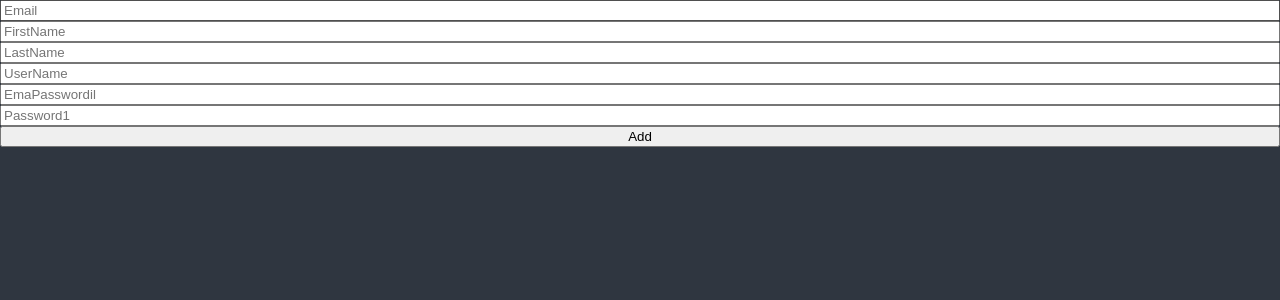
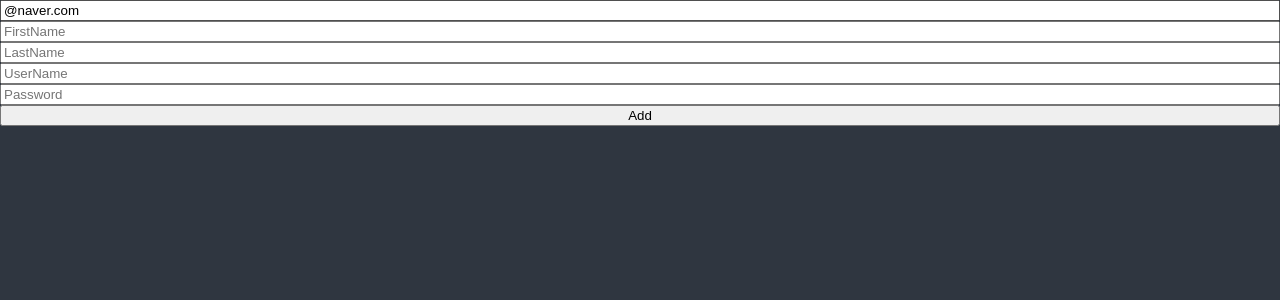
Before and after one commit to sdfwefk11/reactstudy02, a React (Create React App) app: page / in a window 1280 px wide. Shown: the top 300 px of the page. Built offline with nearby package versions, Linux system fonts and the light colour scheme.

Commit message:
useForm(defaultValues)

```diff
--- a/src/ToDoList.tsx
+++ b/src/ToDoList.tsx
@@ -33,8 +33,12 @@ import { useForm } from "react-hook-form";
 }
 
 export default ToDoList; */
-interface FormType {
-  [key: string]: string;
+interface IForm {
+  email: string;
+  firstName: string;
+  lastName: string;
+  userName: string;
+  password: string;
 }
 
 function ToDoList() {
@@ -42,11 +46,14 @@ function ToDoList() {
     register,
     handleSubmit,
     formState: { errors },
-  } = useForm<FormType>();
+  } = useForm<IForm>({
+    defaultValues: {
+      email: "@naver.com",
+    },
+  });
   const onValid = (data: any) => {
     console.log(data);
   };
-
   return (
     <div>
       <form
@@ -54,7 +61,7 @@ function ToDoList() {
         onSubmit={handleSubmit(onValid)}
       >
         <input
-          {...register("Email", {
+          {...register("email", {
             required: "Email is required",
             pattern: {
               value: /^[A-Za-z0-9._%+-]+@naver.com$/,
@@ -65,36 +72,35 @@ function ToDoList() {
         ></input>
         <span>{errors?.email?.message}</span>
         <input
-          {...register("FirstName", { required: true })}
+          {...register("firstName", { required: true })}
           placeholder="FirstName"
         ></input>
+        <span>{errors?.firstName?.message}</span>
         <input
-          {...register("LastName", { required: true, minLength: 10 })}
+          {...register("lastName", { required: true, minLength: 10 })}
           placeholder="LastName"
         ></input>
+        <span>{errors?.lastName?.message}</span>
         <input
-          {...register("UserName", {
+          {...register("userName", {
             required: true,
             minLength: 5,
             maxLength: 20,
           })}
           placeholder="UserName"
         ></input>
+        <span>{errors?.userName?.message}</span>
         <input
-          {...register("Password", {
+          {...register("password", {
             required: "Password is required",
             minLength: {
               value: 5,
               message: "Your password is too short.",
             },
           })}
-          placeholder="EmaPasswordil"
+          placeholder="Password"
         ></input>
-        <input
-          {...register("Password1", { required: true })}
-          placeholder="Password1"
-        ></input>
-
+        <span>{errors?.password?.message}</span>
         <button>Add</button>
       </form>
     </div>
```
